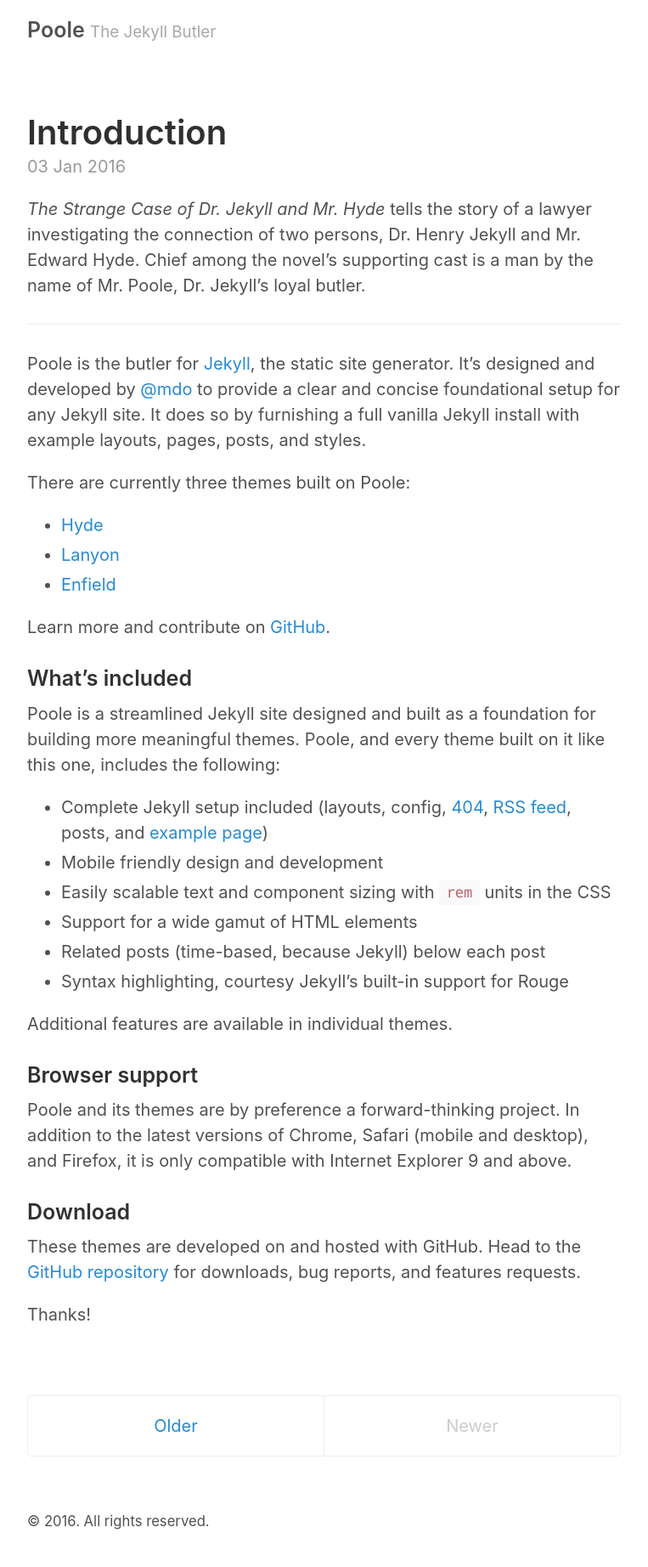
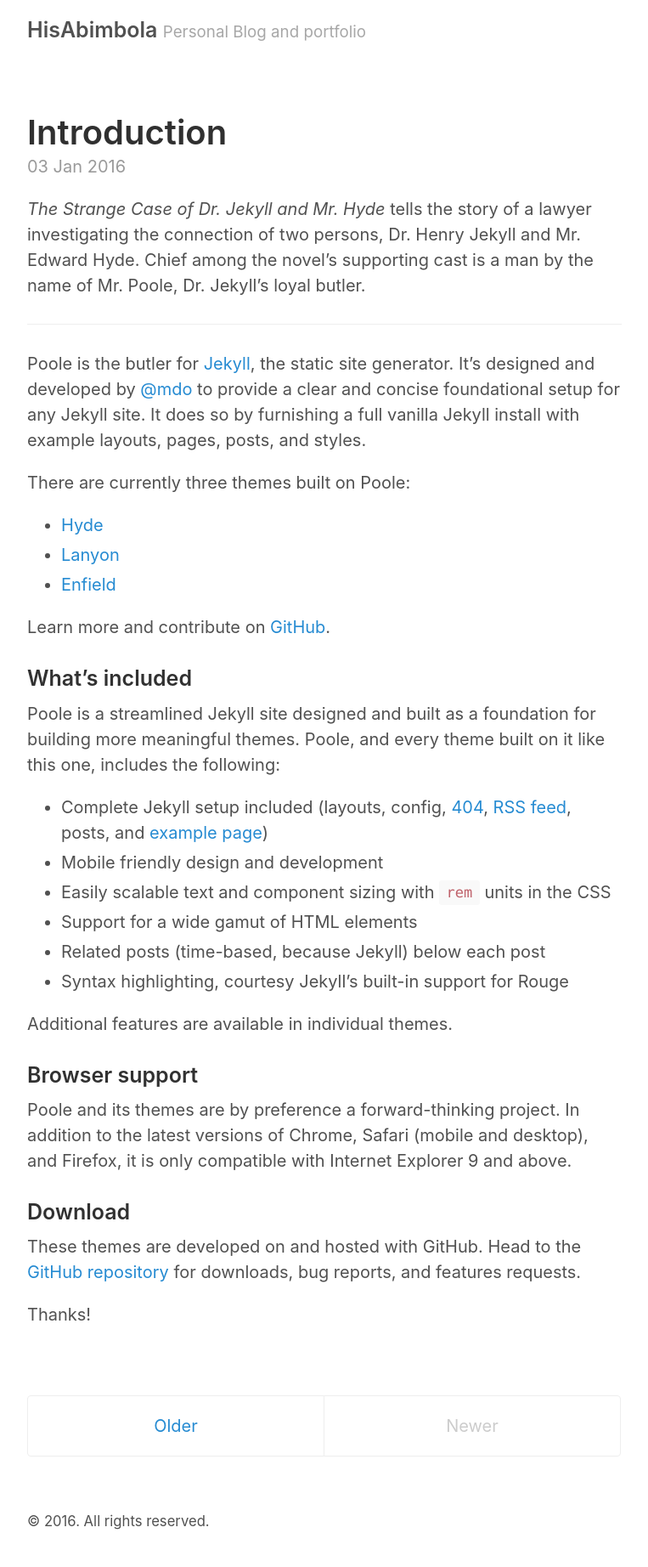
Before and after one commit to hisabimbola/hisabimbola.github.io, a Jekyll site: the page built from index.html, in a window 1280 px wide. Shown: the whole page at 85% size, without its empty margins (258-1021 px from the left). Built offline with Jekyll 4.4.1, drawn with Linux system fonts in a browser that asks for light colours; the list of posts is cut into pages by our own code.

Commit message:
Update config file

```diff
--- a/_config.yml
+++ b/_config.yml
@@ -2,9 +2,11 @@
 permalink:           pretty
 
 # Setup
-title:               Poole
-tagline:             The Jekyll Butler
-url:                 http://getpoole.com
+title:               HisAbimbola
+tagline:             Personal Blog and portfolio
+url:                 http://hisabimbola.com
+shorturl:            hisabimbola.com
+
 paginate:            1
 baseurl:             ""
 
@@ -17,14 +19,14 @@
 
 # About/contact
 author:
-  name:              Mark Otto
-  url:               https://twitter.com/mdo
-  email:             markdotto@gmail.com
+  name:              Idowu Abimbola
+  url:               https://twitter.com/hisabimbola
+  email:             hisabimbola@gmail.com
 
 # Custom vars
-version:             2.0.0
+version:             0.0.1
 github:
-  repo:              https://github.com/poole/poole
+  repo:              https://github.com/hisabimbola/hisabimbola.github.io
 
 # Gems
 gems:
```
